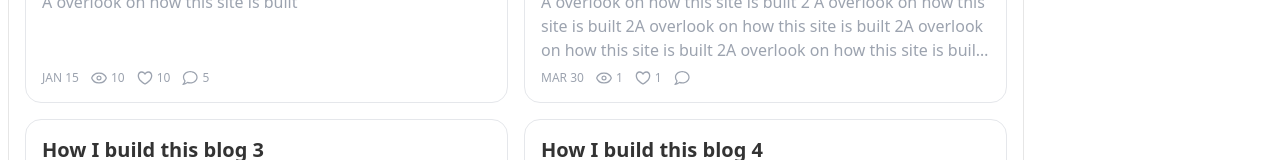
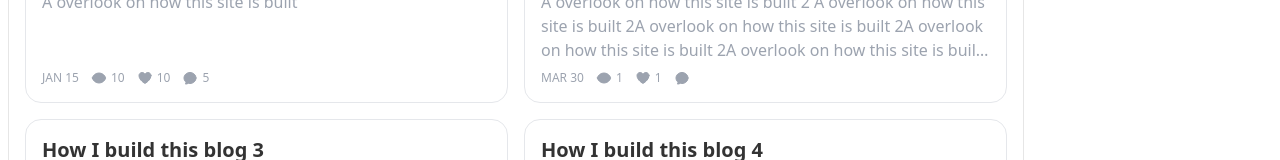
Before and after one commit to ericyangchen/ericntech, a Next.js app: page /blogs in a window 1280 px wide. Shown: the part 580-740 px from the top of the page. Built offline with nearby package versions, Linux system fonts and the light colour scheme.

Commit message:
feat: add MANY icons

```diff
--- a/app/components/icons/common/CommentIcon.tsx
+++ b/app/components/icons/common/CommentIcon.tsx
@@ -2,14 +2,19 @@ import { SVGProps } from "react";
 
 const CommentIcon = (props: SVGProps<SVGSVGElement>) => (
   <svg
-    width={800}
-    height={800}
-    viewBox="0 0 32 32"
     xmlns="http://www.w3.org/2000/svg"
+    fill="none"
+    viewBox="0 0 24 24"
+    strokeWidth={1.5}
+    stroke="currentColor"
+    className="w-6 h-6"
     {...props}
   >
-    <title>{"comment"}</title>
-    <path d="M16.5 1.853c-8.133 0-14.75 5.663-14.75 12.624a11.447 11.447 0 0 0 2.896 7.45l-.01-.012a12.682 12.682 0 0 1-3.525 6.104l-.004.004a1.252 1.252 0 0 0 1.156 2.098l-.008.001c3.458-.576 6.524-1.93 9.121-3.877l-.054.039c1.547.517 3.328.816 5.179.817 8.133 0 14.75-5.664 14.75-12.625S24.634 1.852 16.501 1.852zm0 22.749h-.052c-1.77 0-3.465-.321-5.03-.908l.099.032c-.045-.011-.1-.02-.155-.025h-.005a1.18 1.18 0 0 0-.283-.045h-.002a1.106 1.106 0 0 0-.207.033l.008-.002c-.1.013-.19.035-.275.068l.008-.003a1.254 1.254 0 0 0-.209.129l.003-.002a1.189 1.189 0 0 0-.169.105l.003-.002a13.775 13.775 0 0 1-4.789 2.69l-.098.027a13.2 13.2 0 0 0 1.872-4.778l.012-.082c.005-.031-.005-.06-.002-.092a1.334 1.334 0 0 0-.283-.917l.002.003c-.019-.023-.025-.051-.046-.073a8.965 8.965 0 0 1-2.652-6.28v-.005c0-5.582 5.495-10.124 12.25-10.124s12.25 4.542 12.25 10.124S23.254 24.6 16.5 24.6z" />
+    <path
+      strokeLinecap="round"
+      strokeLinejoin="round"
+      d="M8.625 12a.375.375 0 11-.75 0 .375.375 0 01.75 0zm0 0H8.25m4.125 0a.375.375 0 11-.75 0 .375.375 0 01.75 0zm0 0H12m4.125 0a.375.375 0 11-.75 0 .375.375 0 01.75 0zm0 0h-.375M21 12c0 4.556-4.03 8.25-9 8.25a9.764 9.764 0 01-2.555-.337A5.972 5.972 0 015.41 20.97a5.969 5.969 0 01-.474-.065 4.48 4.48 0 00.978-2.025c.09-.457-.133-.901-.467-1.226C3.93 16.178 3 14.189 3 12c0-4.556 4.03-8.25 9-8.25s9 3.694 9 8.25z"
+    />
   </svg>
 );
 
--- /dev/null
+++ b/app/components/icons/common/DocumentSquareIcon.tsx
@@ -0,0 +1,21 @@
+import { SVGProps } from "react";
+
+const DocumentSquareIcon = (props: SVGProps<SVGSVGElement>) => (
+  <svg
+    xmlns="http://www.w3.org/2000/svg"
+    fill="none"
+    viewBox="0 0 24 24"
+    strokeWidth={1.5}
+    stroke="currentColor"
+    className="w-6 h-6"
+    {...props}
+  >
+    <path
+      strokeLinecap="round"
+      strokeLinejoin="round"
+      d="M19.5 14.25v-2.625a3.375 3.375 0 00-3.375-3.375h-1.5A1.125 1.125 0 0113.5 7.125v-1.5a3.375 3.375 0 00-3.375-3.375H8.25m0 12.75h7.5m-7.5 3H12M10.5 2.25H5.625c-.621 0-1.125.504-1.125 1.125v17.25c0 .621.504 1.125 1.125 1.125h12.75c.621 0 1.125-.504 1.125-1.125V11.25a9 9 0 00-9-9z"
+    />
+  </svg>
+);
+
+export default DocumentSquareIcon;
--- a/app/components/icons/common/EyeIcon.tsx
+++ b/app/components/icons/common/EyeIcon.tsx
@@ -3,14 +3,24 @@ import { SVGProps } from "react";
 export default function EyeIcon(props: SVGProps<SVGSVGElement>) {
   return (
     <svg
-      width={800}
-      height={800}
-      viewBox="0 0 16 16"
       xmlns="http://www.w3.org/2000/svg"
+      fill="none"
+      viewBox="0 0 24 24"
+      strokeWidth={1.5}
+      stroke="currentColor"
+      className="w-6 h-6"
       {...props}
     >
-      <path d="M8 5.5A2.59 2.59 0 0 0 5.33 8 2.59 2.59 0 0 0 8 10.5 2.59 2.59 0 0 0 10.67 8 2.59 2.59 0 0 0 8 5.5zm0 3.75A1.35 1.35 0 0 1 6.58 8 1.35 1.35 0 0 1 8 6.75 1.35 1.35 0 0 1 9.42 8 1.35 1.35 0 0 1 8 9.25z" />
-      <path d="M8 2.5A8.11 8.11 0 0 0 0 8a8.11 8.11 0 0 0 8 5.5A8.11 8.11 0 0 0 16 8a8.11 8.11 0 0 0-8-5.5zm5.4 7.5A6.91 6.91 0 0 1 8 12.25 6.91 6.91 0 0 1 2.6 10a7.2 7.2 0 0 1-1.27-2A7.2 7.2 0 0 1 2.6 6 6.91 6.91 0 0 1 8 3.75 6.91 6.91 0 0 1 13.4 6a7.2 7.2 0 0 1 1.27 2 7.2 7.2 0 0 1-1.27 2z" />
+      <path
+        strokeLinecap="round"
+        strokeLinejoin="round"
+        d="M2.036 12.322a1.012 1.012 0 010-.639C3.423 7.51 7.36 4.5 12 4.5c4.638 0 8.573 3.007 9.963 7.178.07.207.07.431 0 .639C20.577 16.49 16.64 19.5 12 19.5c-4.638 0-8.573-3.007-9.963-7.178z"
+      />
+      <path
+        strokeLinecap="round"
+        strokeLinejoin="round"
+        d="M15 12a3 3 0 11-6 0 3 3 0 016 0z"
+      />
     </svg>
   );
 }
--- /dev/null
+++ b/app/components/icons/common/FallbackImage.tsx
@@ -0,0 +1,12 @@
+const FallbackImage = () => (
+  <svg
+    width={100}
+    height={100}
+    viewBox="0 0 32 32"
+    xmlns="http://www.w3.org/2000/svg"
+  >
+    <path d="M30 3.25H2a.75.75 0 0 0-.75.75v24c0 .022.011.041.013.063.012.103.04.198.082.284l-.002-.005a.89.89 0 0 0 .181.225l.001.001c.017.015.027.035.046.048.015.01.033.006.048.015a.723.723 0 0 0 .378.119h.001l.002.001h28.001a.75.75 0 0 0 .75-.75v-24a.75.75 0 0 0-.75-.75zm-.75 1.5v14.771l-6.625-9.937a.78.78 0 0 0-1.249-.002l-.001.002-7.545 11.318-4.361-3.488a.75.75 0 0 0-1.081.154l-.002.002-5.636 8.051V4.75zM3.44 27.25l5.716-8.164 4.375 3.5a.694.694 0 0 0 .589.154l-.004.001a.743.743 0 0 0 .507-.322l.002-.003 7.376-11.063 7.25 10.876v5.021zM8 12.75A2.75 2.75 0 1 0 5.25 10 2.754 2.754 0 0 0 8 12.75zm0-4A1.25 1.25 0 1 1 6.75 10c.001-.69.56-1.249 1.25-1.25z" />
+  </svg>
+);
+
+export default FallbackImage;
--- /dev/null
+++ b/app/components/icons/common/FolderMinusSquareIcon.tsx
@@ -0,0 +1,22 @@
+import * as React from "react";
+import { SVGProps } from "react";
+
+const FolderMinusSquareIcon = (props: SVGProps<SVGSVGElement>) => (
+  <svg
+    xmlns="http://www.w3.org/2000/svg"
+    fill="none"
+    viewBox="0 0 24 24"
+    strokeWidth={1.5}
+    stroke="currentColor"
+    className="w-6 h-6"
+    {...props}
+  >
+    <path
+      strokeLinecap="round"
+      strokeLinejoin="round"
+      d="M15 13.5H9m4.06-7.19l-2.12-2.12a1.5 1.5 0 00-1.061-.44H4.5A2.25 2.25 0 002.25 6v12a2.25 2.25 0 002.25 2.25h15A2.25 2.25 0 0021.75 18V9a2.25 2.25 0 00-2.25-2.25h-5.379a1.5 1.5 0 01-1.06-.44z"
+    />
+  </svg>
+);
+
+export default FolderMinusSquareIcon;
--- /dev/null
+++ b/app/components/icons/common/FolderPlusSquareIcon.tsx
@@ -0,0 +1,22 @@
+import * as React from "react";
+import { SVGProps } from "react";
+
+const FolderPlusSquareIcon = (props: SVGProps<SVGSVGElement>) => (
+  <svg
+    xmlns="http://www.w3.org/2000/svg"
+    fill="none"
+    viewBox="0 0 24 24"
+    strokeWidth={1.5}
+    stroke="currentColor"
+    className="w-6 h-6"
+    {...props}
+  >
+    <path
+      strokeLinecap="round"
+      strokeLinejoin="round"
+      d="M12 10.5v6m3-3H9m4.06-7.19l-2.12-2.12a1.5 1.5 0 00-1.061-.44H4.5A2.25 2.25 0 002.25 6v12a2.25 2.25 0 002.25 2.25h15A2.25 2.25 0 0021.75 18V9a2.25 2.25 0 00-2.25-2.25h-5.379a1.5 1.5 0 01-1.06-.44z"
+    />
+  </svg>
+);
+
+export default FolderPlusSquareIcon;
--- a/app/components/icons/common/HeartIcon.tsx
+++ b/app/components/icons/common/HeartIcon.tsx
@@ -2,17 +2,18 @@ import { SVGProps } from "react";
 
 const HeartIcon = (props: SVGProps<SVGSVGElement>) => (
   <svg
-    width={800}
-    height={800}
+    xmlns="http://www.w3.org/2000/svg"
+    fill="none"
     viewBox="0 0 24 24"
-    fill="none"
-    xmlns="http://www.w3.org/2000/svg"
+    strokeWidth={1.5}
+    stroke="currentColor"
+    className="w-6 h-6"
     {...props}
   >
     <path
-      fillRule="evenodd"
-      clipRule="evenodd"
-      d="M1 8.5C1 5.215 3.313 2 7 2c1.709 0 2.929.481 3.865 1.208.444.345.815.741 1.132 1.128A7.056 7.056 0 0 1 13.12 3.21C14.053 2.48 15.275 2 17 2c3.729 0 6 3.22 6 6.5 0 3.341-1.674 6.2-3.771 8.43-2.101 2.233-4.706 3.927-6.782 4.964a1 1 0 0 1-.894 0c-2.076-1.037-4.68-2.73-6.781-4.964C2.674 14.7 1 11.84 1 8.5ZM7 4C4.687 4 3 6.03 3 8.5c0 2.645 1.326 5.036 3.228 7.06 1.755 1.866 3.933 3.343 5.772 4.315 1.839-.972 4.017-2.45 5.771-4.315C19.674 13.536 21 11.145 21 8.5 21 6.024 19.346 4 17 4c-1.313 0-2.093.35-2.65.786-.517.403-.876.895-1.305 1.481l-.242.33a1 1 0 0 1-1.606 0 60.352 60.352 0 0 1-.209-.284c-.441-.601-.816-1.111-1.35-1.525C9.075 4.349 8.292 4 7 4Z"
+      strokeLinecap="round"
+      strokeLinejoin="round"
+      d="M21 8.25c0-2.485-2.099-4.5-4.688-4.5-1.935 0-3.597 1.126-4.312 2.733-.715-1.607-2.377-2.733-4.313-2.733C5.1 3.75 3 5.765 3 8.25c0 7.22 9 12 9 12s9-4.78 9-12z"
     />
   </svg>
 );
--- /dev/null
+++ b/app/components/icons/common/LinkIcon.tsx
@@ -0,0 +1,21 @@
+import { SVGProps } from "react";
+
+const LinkIcon = ({ className, ...props }: SVGProps<SVGSVGElement>) => (
+  <svg
+    xmlns="http://www.w3.org/2000/svg"
+    fill="none"
+    viewBox="0 0 24 24"
+    strokeWidth={1.5}
+    stroke="currentColor"
+    {...props}
+    className={className ? className : "w-4 h-4"} // default width and height
+  >
+    <path
+      strokeLinecap="round"
+      strokeLinejoin="round"
+      d="M13.19 8.688a4.5 4.5 0 011.242 7.244l-4.5 4.5a4.5 4.5 0 01-6.364-6.364l1.757-1.757m13.35-.622l1.757-1.757a4.5 4.5 0 00-6.364-6.364l-4.5 4.5a4.5 4.5 0 001.242 7.244"
+    />
+  </svg>
+);
+
+export default LinkIcon;
--- a/app/components/icons/common/MenuIcon.tsx
+++ b/app/components/icons/common/MenuIcon.tsx
@@ -2,18 +2,18 @@ import { SVGProps } from "react";
 
 const MenuIcon = (props: SVGProps<SVGSVGElement>) => (
   <svg
-    width={800}
-    height={800}
+    xmlns="http://www.w3.org/2000/svg"
+    fill="none"
     viewBox="0 0 24 24"
-    fill="none"
-    xmlns="http://www.w3.org/2000/svg"
+    strokeWidth={1.5}
+    stroke="currentColor"
+    className="w-6 h-6"
     {...props}
   >
     <path
-      d="M3 7h18M3 12h18M3 17h18"
-      stroke="#292D32"
-      strokeWidth={1.5}
       strokeLinecap="round"
+      strokeLinejoin="round"
+      d="M3.75 6.75h16.5M3.75 12h16.5m-16.5 5.25h16.5"
     />
   </svg>
 );
```
